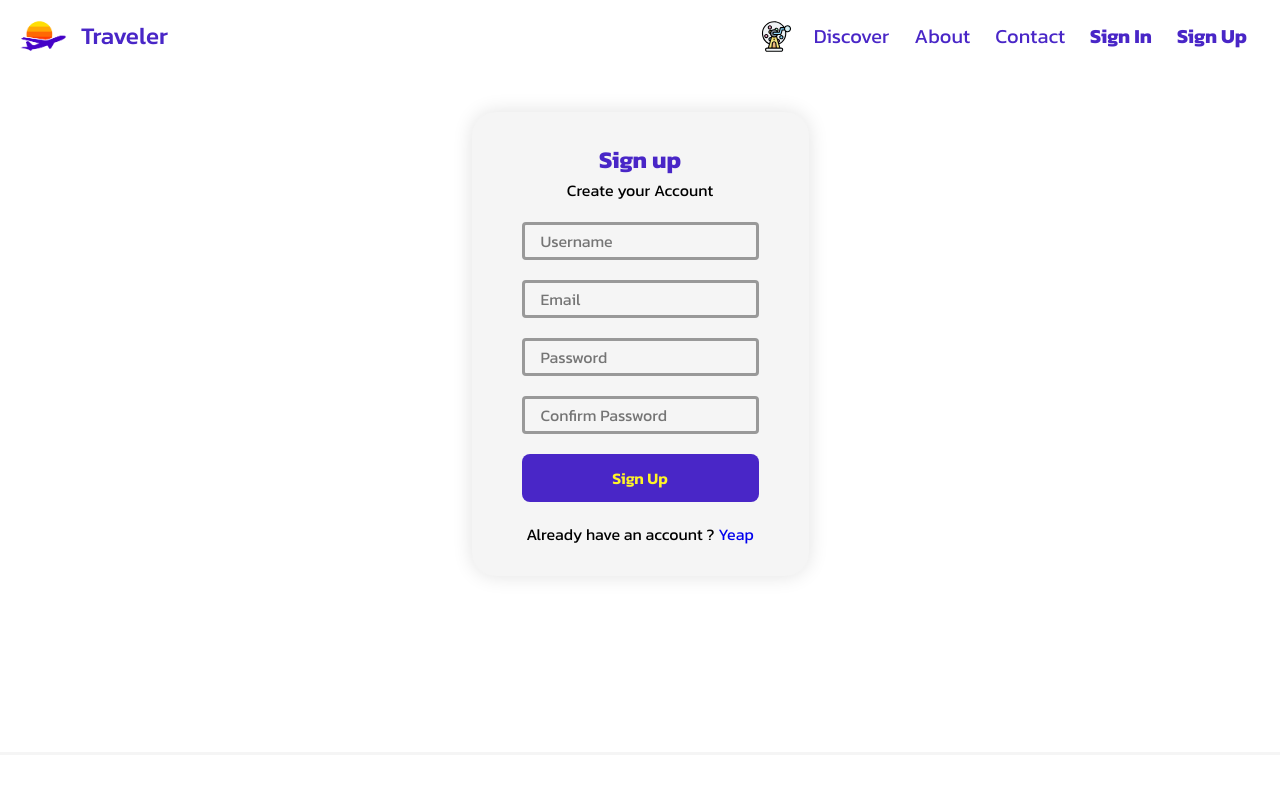
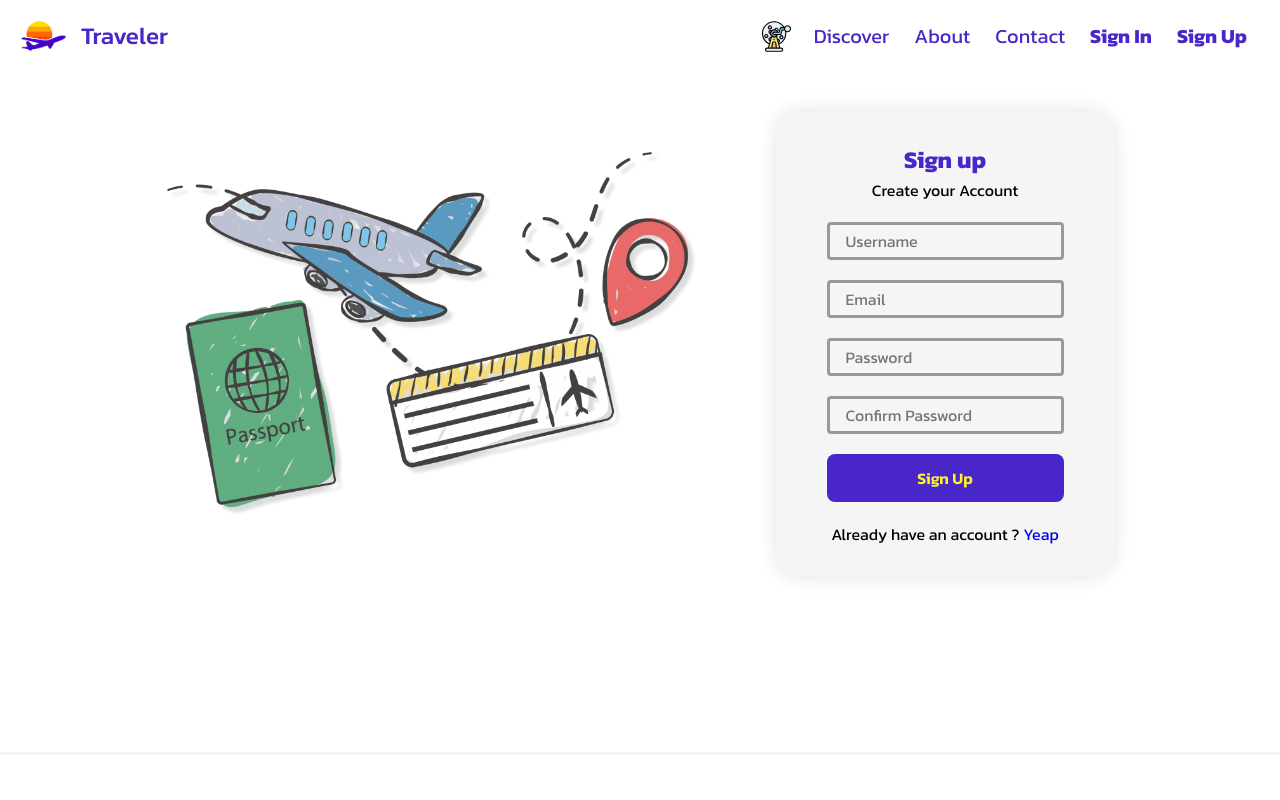
Before and after one commit to Kirill3212/travel-project, a React (Vite) app: page /SignUp in a window 1280 px wide. Shown: the top 800 px of the page. Built offline with nearby package versions, Linux system fonts and the light colour scheme; a web font is replaced by a local one.

Commit message:
change color of widget, image in signup form

```diff
--- a/src/app/routing/router.tsx
+++ b/src/app/routing/router.tsx
@@ -14,6 +14,7 @@ const About = lazy(() => import('../../pages/about/About'));
 const Contact = lazy(() => import('../../pages/contact/Contact'));
 const Discover = lazy(() => import('../../pages/discover/Discover'));
 const Favorites = lazy(() => import('../../pages/favorites/Favorites'));
+// Auth Pages
 const SignIn = lazy(() => import('../../pages/auth/SignIn'));
 const SignUp = lazy(() => import('../../pages/auth/SignUp'));
 
--- a/src/entities/signUpForHotTrips/signUpForHotTrips.module.scss
+++ b/src/entities/signUpForHotTrips/signUpForHotTrips.module.scss
@@ -1,7 +1,7 @@
 @import '../../shared/styles/index.scss';
 
 .signUpForHotTrips {
-    background-image: linear-gradient(to right, #9017c3, #8f14cd, #8d12d6, #8912e1, #8512eb);
+    background-color: $secondary_green;
     @include flexSpaceBetween;
     color: $primary-lightgrey;
     width: 100%;
--- a/src/features/auth/SignUpForm.tsx
+++ b/src/features/auth/SignUpForm.tsx
@@ -1,16 +1,20 @@
 import styles from './auth.module.scss';
 import { PATH_PAGE } from '../../app/paths';
+import travelItems from '../../assets/signInsignUp/toppng.com-travel-ticket-3675x2517.png';
 import { Input, Button, Text, Link } from '../../shared/ui/index';
 
 const SignUpForm = () => {
   return (
     <div className={styles.authContainer}>
-      <div className={styles.authContainer_header}>
+      <img src={travelItems} alt='travel items' className={styles.authContainer_image} />
+      <div className={styles.authContainer_body}>
+        <div className={styles.authContainer_body_header}>
           <Text tag='h2' color='purple'>
             Sign up
           </Text>
           <Text tag='span'>Create your Account</Text>
         </div>
+
         <Input width='max' size='s' placeholder='Username' theme='standart' type='input' />
         <Input width='auto' size='s' placeholder='Email' theme='standart' type='email' />
         <Input width='auto' size='s' placeholder='Password' theme='standart' type='password' />
@@ -30,6 +34,7 @@ const SignUpForm = () => {
           </Text>
         </div>
       </div>
+    </div>
   );
 };
 
--- a/src/features/auth/auth.module.scss
+++ b/src/features/auth/auth.module.scss
@@ -1,6 +1,10 @@
 @import '../../shared/styles/index.scss';
 
 .authContainer {
+    @include flexSpaceBetween;
+    gap: 30px;
+
+    &_body {
         @include flexColumnSpaceBetween;
         gap: 20px;
         background-color: $primary_lightgrey;
@@ -8,9 +12,16 @@
         box-shadow: 0 0 20px $secondary-lightgrey;
         padding: 30px 50px;
         margin-top: 20px;
+        margin-left: 50px;
 
         &_header {
             @include flexColumnCenter;
             width: 100%;
         }
     }
+
+    &_image {
+        width: 530px;
+    }
+
+}
--- a/src/widgets/navbar/Navbar.tsx
+++ b/src/widgets/navbar/Navbar.tsx
@@ -107,7 +107,7 @@ const Navbar = () => {
                 onClick={() => {
                   /* eslint-disable */
                   console.log('signed up');
-                   navigate(PATH_PAGE.signUp);
+                  navigate(PATH_PAGE.signUp);
                 }}
               >
                 <Text tag={'span'} size={'m'} color={'purple'} weight='bold'>
```
Also changed, not shown: src/assets/signInsignUp/toppng.com-travel-ticket-3675x2517.png (added). Lines whose indentation alone changed are shown as unchanged.
